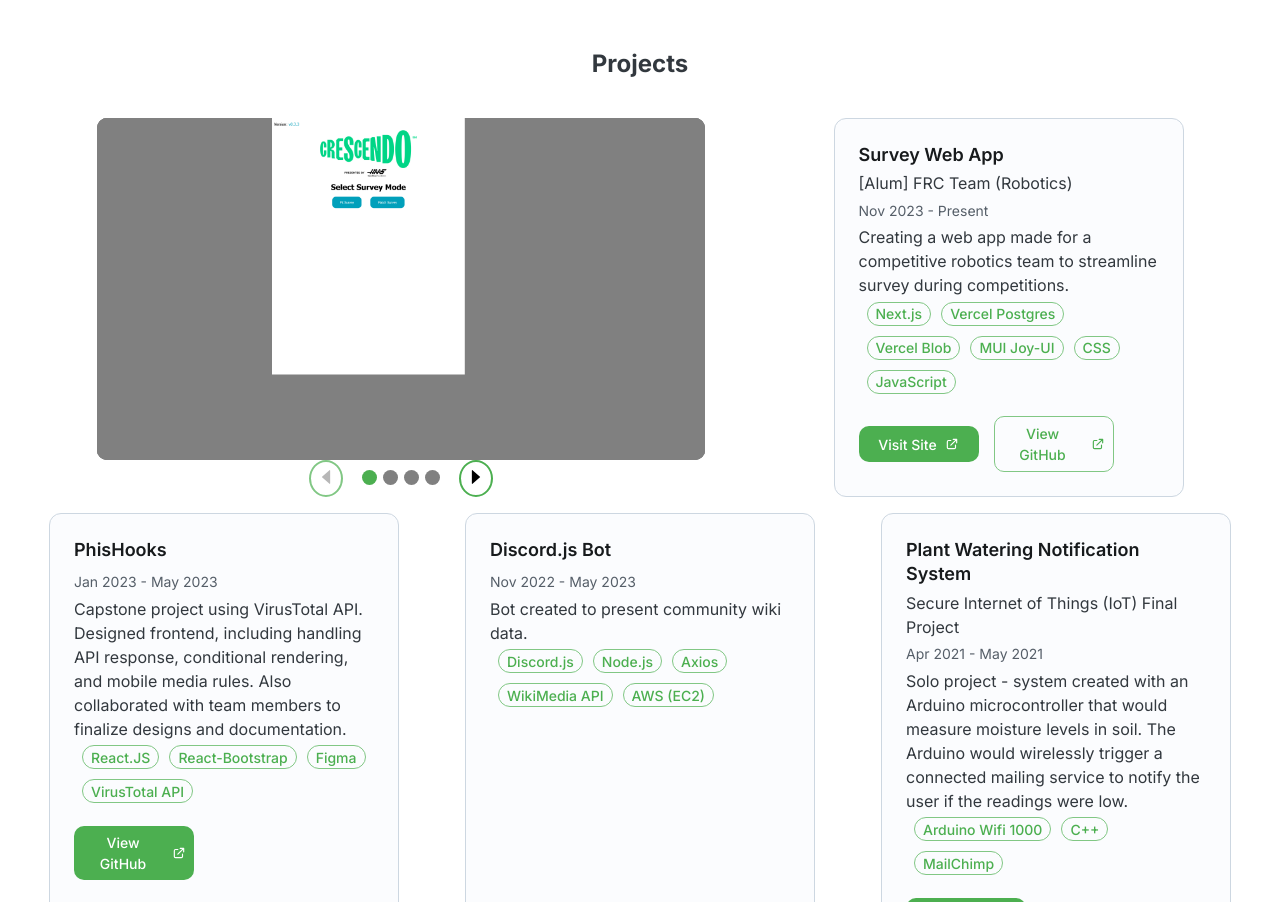
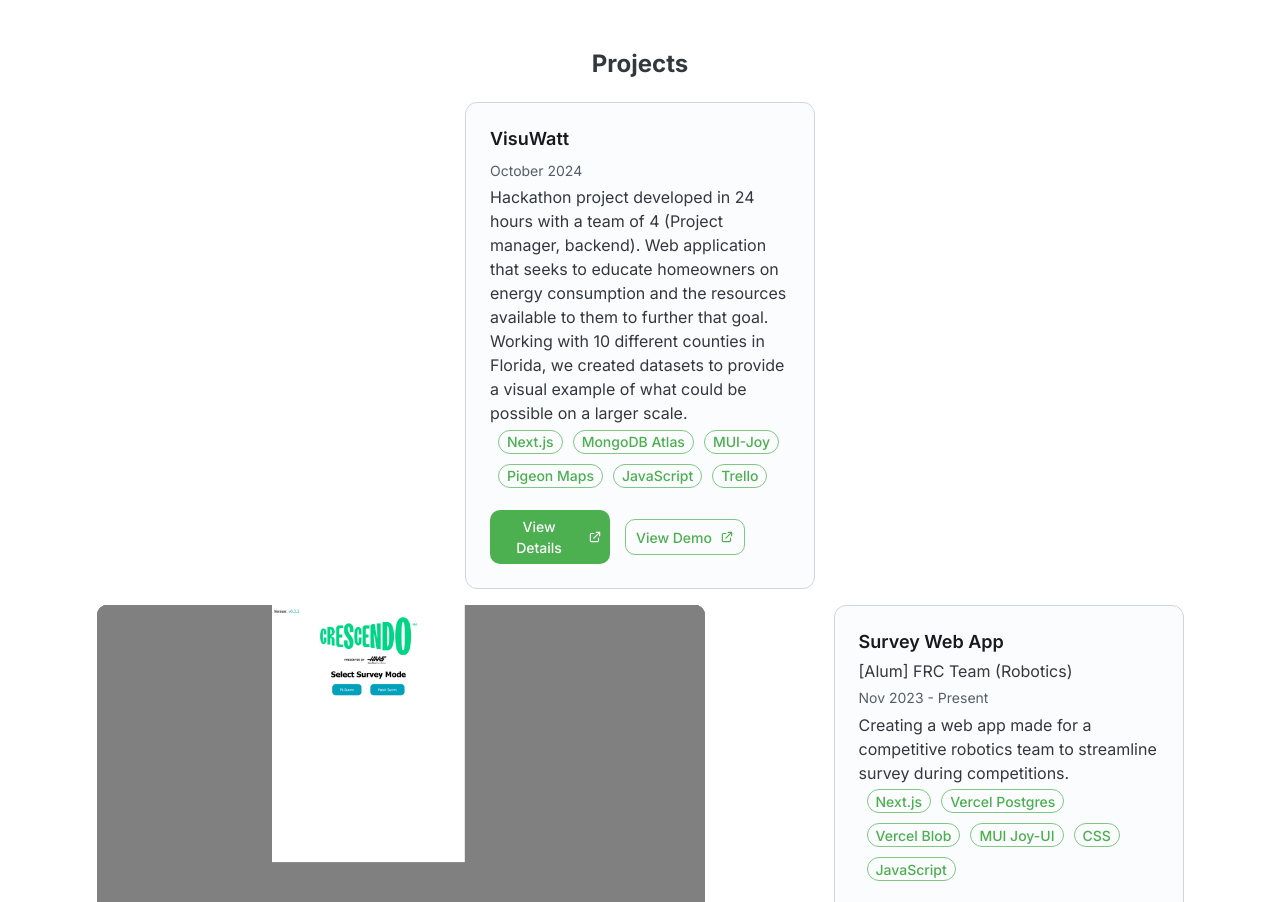
Before and after one commit to arifire21/afloucks, a Next.js app: page / in a window 1280 px wide. Shown: the part 3070-3972 px from the top of the page. Built offline with nearby package versions, Linux system fonts and the light colour scheme.

Commit message:
adding project

```diff
--- a/app/page.tsx
+++ b/app/page.tsx
@@ -382,6 +382,30 @@ export default function Home() {
 
       <section>
         <h1 className={styles.header} id='projects'>Projects</h1>
+        <div className={styles.sharedCardContainer}>
+         <ProjectCard
+            projectTitle='VisuWatt'
+            date='October 2024'
+            blurb='Hackathon project developed in 24 hours with a team of 4 (Project manager, backend).
+              Web application that seeks to educate homeowners on energy consumption and the resources available to them to further that goal.
+              Working with 10 different counties in Florida, we created datasets to provide a visual example of what could be possible on a larger scale.'
+            tools={['Next.js', 'MongoDB Atlas', 'MUI-Joy', 'Pigeon Maps', 'JavaScript', 'Trello']}
+            buttons={[{
+              text:'View Details',
+              variant:'solid',
+              link:'https://devpost.com/software/visuwatt',
+              linkTo:'details'
+            },
+            {
+              text:'View Demo',
+              variant:'outlined',
+              link:'https://visuwatt.vercel.app/',
+              linkTo:'site'
+            }]}
+          />
+        </div>
+
+
         <div className={styles.cardWithCarouselContainer}>
           <div className={styles.pageCarouselContainer}>
             <Carousel images={surveyImages} project='PWA'/>
```
